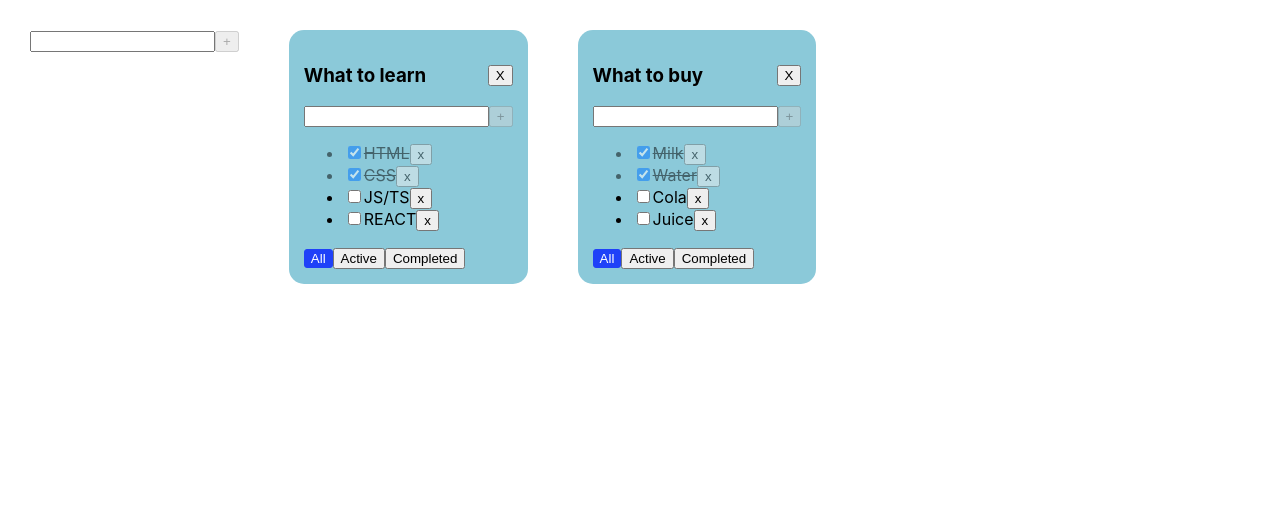
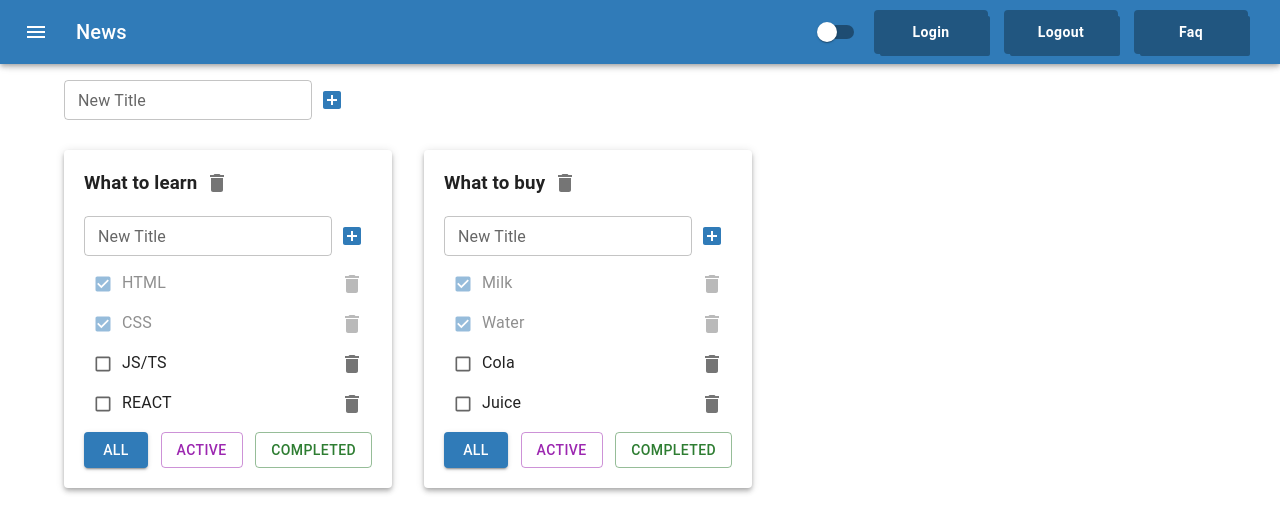
Before and after one commit to AnsarKhubiev/itincubator-todolist, a React (Create React App) app: page / in a window 1280 px wide. Shown: the top 532 px of the page. Built offline with nearby package versions, Linux system fonts and the light colour scheme.

Commit message:
sprint-02 03. Added MUI styles

```diff
--- a/package.json
+++ b/package.json
@@ -3,6 +3,10 @@
   "version": "0.1.0",
   "private": true,
   "dependencies": {
+    "@emotion/react": "^11.13.5",
+    "@emotion/styled": "^11.13.5",
+    "@mui/icons-material": "^6.1.8",
+    "@mui/material": "^6.1.8",
     "@testing-library/jest-dom": "^6.2.0",
     "@testing-library/react": "^14.1.2",
     "@testing-library/user-event": "^14.5.2",
--- a/src/AddItemForm.tsx
+++ b/src/AddItemForm.tsx
@@ -1,5 +1,8 @@
 import React, {ChangeEvent, KeyboardEvent, useState} from "react";
-import {Button} from "./Button";
+import TextField from '@mui/material/TextField';
+import IconButton from '@mui/material/IconButton';
+import {AddBox} from "@mui/icons-material";
+import Box from "@mui/material/Box";
 
 type AddItemFormPropsType = {
     addItem: (title: string) => void
@@ -27,28 +30,31 @@ export const AddItemForm = ({addItem}: AddItemFormPropsType) => {
         setItemTitle("")
         const trimmedTitle = itemTitle.trim()
         if (trimmedTitle) {
-            addItem(trimmedTitle)
+                addItem(trimmedTitle)
         } else {
             setError("Title is required")
         }
     }
 
     return (
-        <div>
-            <input
+        <Box sx={{display: 'flex', justifyContent: 'space-between'}}>
+            <TextField
+                label={error ? error : 'New Title'}
+                error={!!error}
+                id="outlined-basic"
+                variant="outlined"
+                onChange={changeItemTitleHandler}
                 onKeyUp={addItemOnKeyUpHandler}
                 value={itemTitle}
-                onChange={changeItemTitleHandler}
-                className={error ? "inputError" : ""}
+                size={"small"}
             />
 
-            <Button
-                onClickHandler={addItemHandler}
-                title="+"
-                isDisabled={isAddBtnDisabled}
-            />
+            <IconButton onClick={addItemHandler} color={"primary"}>
+                <AddBox/>
+            </IconButton>
+
             {userTitleLengthWarning}
             {userEmptyTitleWarning}
-        </div>
+        </Box>
     );
 };
--- a/src/App.css
+++ b/src/App.css
@@ -1,45 +1,4 @@
-.App {
-  padding: 30px;
-  display: flex;
+.todolist-title-container {
+    display: flex;
+    align-items: center;
 }
-
-.App > div {
-  margin-right: 50px;
-}
-
-.todolist {
-  background-color: #8bc9d9;
-  padding: 15px;
-  border-radius: 15px;
-}
-
-.todolistHeader {
-  display: flex;
-  justify-content: space-between;
-  align-items: center;
-}
-
-.is-done {
-  text-decoration: line-through;
-  opacity: 0.5;
-}
-
-.task {
-  font-weight: bold;
-}
-
-.active {
-  background-color: #1f41f8;
-  color: white;
-  border-radius: 3px;
-  border: 1px solid #1f41f8;
-}
-
-.inputError {
-  border: 1px solid #f81f1f;
-  outline: none
-}
-
-.filter-btn {
-
-}
--- a/src/App.tsx
+++ b/src/App.tsx
@@ -3,6 +3,11 @@ import "./App.css";
 import {Todolist} from "./Todolist";
 import {v1} from "uuid";
 import {AddItemForm} from "./AddItemForm";
+import Container from '@mui/material/Container';
+import Grid from '@mui/material/Grid2';
+import Paper from '@mui/material/Paper';
+import {AppBarComponent} from "./AppBarComponent";
+import {createTheme, CssBaseline, ThemeProvider} from "@mui/material";
 
 export type TaskType = {
     id: string
@@ -21,6 +26,7 @@ export type TodoListType = {
 export type TasksStateType = {
     [todolistId: string]: TaskType[]
 }
+
 
 function App() {
     //BLL (business logic layer):
@@ -48,6 +54,7 @@ function App() {
         ]
     })
 
+    const [themeMode, setThemeMode] = useState<'light' | 'dark'>('light')
 
     // state management => useState, useReducer, redux
 
@@ -118,15 +125,37 @@ function App() {
         setTasks({...tasks, [todoListId]: []})
     }
 
+    const changeThemeMode = () => {
+        setThemeMode(themeMode === 'light' ? 'dark' : 'light')
+    }
+
+    const theme = createTheme({
+        palette: {
+            mode: themeMode,
+            primary: {
+                main: '#307bb8',
+            },
+        },
+    });
+
     return (
+        <ThemeProvider theme={theme}>
+            <CssBaseline /> {/*темный background для всего App*/}
+            <Container fixed>
 
-        <div className="App">
+                <AppBarComponent changeThemeMode={changeThemeMode}/>
+
+                <Grid container sx={{mb: '30px'}}>
                     <AddItemForm addItem={addNewTodolist}/>
+                </Grid>
 
+                <Grid container spacing={4}>
                     {todolists.map(tl => {
                         const filteredTasks = getFilteredTasks(tasks[tl.id], tl.filter)
-
-                return <Todolist
+                        return (
+                            <Grid key={tl.id}>
+                                <Paper elevation={4} sx={{p: '0 20px 20px'}}>
+                                    <Todolist
                                         key={tl.id}
                                         todolistId={tl.id}
                                         title={tl.title}
@@ -140,9 +169,15 @@ function App() {
                                         removeTodolist={removeTodolist}
                                         changeTodoListTitle={changeTodoListTitle}
                                     />
+                                </Paper>
+                            </Grid>
+                        )
                     })}
-        </div>
-    );
+                </Grid>
+
+            </Container>
+        </ThemeProvider>
+    )
 }
 
 export default App;
--- /dev/null
+++ b/src/AppBarComponent.tsx
@@ -0,0 +1,42 @@
+import * as React from 'react';
+import AppBar from '@mui/material/AppBar';
+import Box from '@mui/material/Box';
+import Toolbar from '@mui/material/Toolbar';
+import Typography from '@mui/material/Typography';
+import IconButton from '@mui/material/IconButton';
+import MenuIcon from '@mui/icons-material/Menu';
+import {MenuButton} from "./MenuButton";
+import Switch from '@mui/material/Switch';
+
+type AppBarComponentPropsType = {
+    changeThemeMode: () => void
+}
+
+export function AppBarComponent ({changeThemeMode}: AppBarComponentPropsType) {
+    const changeModeHandler = () => changeThemeMode()
+
+    return (
+        <Box position="relative" sx={{mb:'80px'}}>
+            <AppBar>
+                <Toolbar>
+                    <IconButton
+                        size="large"
+                        edge="start"
+                        color="inherit"
+                        aria-label="menu"
+                        sx={{ mr: 2 }}
+                    >
+                        <MenuIcon />
+                    </IconButton>
+                    <Typography variant="h6" component="div" sx={{ flexGrow: 1 }}>
+                        News
+                    </Typography>
+                    <Switch onChange={changeModeHandler}/>
+                    <MenuButton>Login</MenuButton>
+                    <MenuButton>logout</MenuButton>
+                    <MenuButton>Faq</MenuButton>
+                </Toolbar>
+            </AppBar>
+        </Box>
+    );
+}
--- a/src/Button.tsx
+++ /dev/null
@@ -1,12 +0,0 @@
-import {ButtonHTMLAttributes} from "react";
-
-type ButtonPropsType = {
-    title: string
-    onClickHandler: () => void
-    isDisabled?: boolean
-    classes?: string
-} & ButtonHTMLAttributes<HTMLButtonElement>
-
-export const Button = ({title, isDisabled, onClickHandler, classes, ...props}: ButtonPropsType) => {
-    return <button className={classes} disabled={isDisabled} onClick={onClickHandler}>{title}</button>
-}
--- a/src/EditableSpan.tsx
+++ b/src/EditableSpan.tsx
@@ -1,8 +1,9 @@
 import React, {ChangeEvent, useState} from "react";
+import TextField from '@mui/material/TextField';
 
 type EditableSpanPropsType = {
     title: string
-    changeTitle: (title: string)=> void
+    changeTitle: (title: string) => void
 }
 
 export const EditableSpan = ({title, changeTitle}: EditableSpanPropsType) => {
@@ -21,11 +22,13 @@ export const EditableSpan = ({title, changeTitle}: EditableSpanPropsType) => {
 
     return (
         editMode
-            ? <input
+            ? <TextField
+                variant={"outlined"}
+                size={"small"}
                 onBlur={offEditMode}
                 onChange={changeItemTitleHandler}
                 value={itemTitle}
-                autoFocus={true}
+                autoFocus
             />
             : <span onDoubleClick={onEditMode}>{title}</span>
 
--- /dev/null
+++ b/src/MenuButton.tsx
@@ -0,0 +1,18 @@
+import {styled} from '@mui/material/styles'
+import Button from '@mui/material/Button'
+
+type MenuButtonPropsType = {
+    background?: string
+}
+
+export const MenuButton = styled(Button)<MenuButtonPropsType>(({background, theme}) => ({
+    minWidth: '110px',
+    fontWeight: 'bold',
+    boxShadow: `0 0 0 2px ${theme.palette.primary.dark}, 4px 4px 0 0 ${theme.palette.primary.dark}`,
+    borderRadius: '2px',
+    textTransform: 'capitalize',
+    margin: '0 10px',
+    padding: '8px 24px',
+    color: theme.palette.primary.contrastText,
+    background: background || theme.palette.primary.dark,
+}))
--- /dev/null
+++ b/src/Todolist.styles.ts
@@ -0,0 +1,15 @@
+import {SxProps} from "@mui/material";
+
+export const filterButtonsContainerSx: SxProps = {
+    display: 'flex',
+    justifyContent: 'space-between'
+}
+
+export const getListItemSx = (isDone: boolean): SxProps => {
+    return {
+        display: 'flex',
+        justifyContent: 'space-between',
+        p:0,
+        opacity: isDone ? 0.5 : 1
+    }
+}
--- a/src/Todolist.tsx
+++ b/src/Todolist.tsx
@@ -1,7 +1,15 @@
 import {FilterValuesType, TaskType} from "./App";
-import {Button} from "./Button";
 import {AddItemForm} from "./AddItemForm";
 import {EditableSpan} from "./EditableSpan";
+import Button from '@mui/material/Button';
+import IconButton from '@mui/material/IconButton';
+import DeleteIcon from '@mui/icons-material/Delete';
+import Checkbox from '@mui/material/Checkbox';
+import {ChangeEvent} from "react";
+import List from '@mui/material/List';
+import ListItem from '@mui/material/ListItem';
+import Box from '@mui/material/Box';
+import {filterButtonsContainerSx, getListItemSx} from "./Todolist.styles";
 
 type TodolistPropsType = {
     todolistId: string
@@ -39,19 +47,25 @@ export const Todolist = (props: TodolistPropsType) => {
             changeTaskTitle(task.id, title, todolistId)
         }
 
+        const changeTaskStatusHandler = (e: ChangeEvent<HTMLInputElement>) => {
+            changeTaskStatus(task.id, e.currentTarget.checked, todolistId)
+        }
+
         return (
-            <li key={task.id} className={task.isDone ? 'is-done' : ''}>
-                <input
-                    type="checkbox"
-                    checked={task.isDone}
-                    onChange={(e) => changeTaskStatus(task.id, e.currentTarget.checked, todolistId)}
-                />
-                <EditableSpan
-                    title={task.title}
-                    changeTitle={changeTaskTitleHandler}
-                />
-                <Button title="x" onClickHandler={removeTaskHandler}/>
-            </li>
+            <ListItem
+                key={task.id}
+                className={task.isDone ? 'is-done' : ''}
+                sx={getListItemSx(task.isDone)}
+            >
+                <div>
+                    <Checkbox checked={task.isDone} onChange={changeTaskStatusHandler} size={"small"}/>
+                    <EditableSpan title={task.title} changeTitle={changeTaskTitleHandler}/>
+                </div>
+
+                <IconButton aria-label="delete" onClick={removeTaskHandler}>
+                    <DeleteIcon/>
+                </IconButton>
+            </ListItem>
         )
     })
 
@@ -70,34 +84,41 @@ export const Todolist = (props: TodolistPropsType) => {
     return (
         <div className="todolist">
 
-            <div className="todolistHeader">
-                <h3>
-                    <EditableSpan title={title} changeTitle={changeTodoListTitleHandler}/>
-                </h3>
-                <button onClick={deleteTodolist}>X</button>
+            <div className="todolist-title-container">
+                <h3><EditableSpan title={title} changeTitle={changeTodoListTitleHandler}/></h3>
+                <IconButton aria-label="delete" onClick={deleteTodolist}><DeleteIcon/></IconButton>
             </div>
 
             <AddItemForm addItem={addNewTask}/>
 
-            <ul>{tasksList}</ul>
+            <List>{tasksList}</List>
 
-            <div className="filter-btn">
+            <Box component={"div"} sx={filterButtonsContainerSx}>
+
                 <Button
-                    classes={filter === "all" ? "active" : ""}
-                    title="All"
-                    onClickHandler={changeFilterTasksHandler("all")}
-                />
+                    variant={filter === "all" ? "contained" : "outlined"}
+                    onClick={changeFilterTasksHandler("all")}
+                    color={"primary"}
+                >
+                    All
+                </Button>
+
                 <Button
-                    classes={filter === "active" ? "active" : ""}
-                    title="Active"
-                    onClickHandler={changeFilterTasksHandler("active")}
-                />
+                    variant={filter === "active" ? "contained" : "outlined"}
+                    onClick={changeFilterTasksHandler("active")}
+                    color={"secondary"}
+                >
+                    Active
+                </Button>
+
                 <Button
-                    classes={filter === "completed" ? "active" : ""}
-                    title="Completed"
-                    onClickHandler={changeFilterTasksHandler("completed")}
-                />
-            </div>
+                    variant={filter === "completed" ? "contained" : "outlined"}
+                    onClick={changeFilterTasksHandler("completed")}
+                    color={"success"}
+                >
+                    Completed
+                </Button>
+            </Box>
         </div>
     )
 }
```
Also changed, not shown: 1 other file (tests, documents, lock files or other folders). Lines whose indentation alone changed are shown as unchanged.
